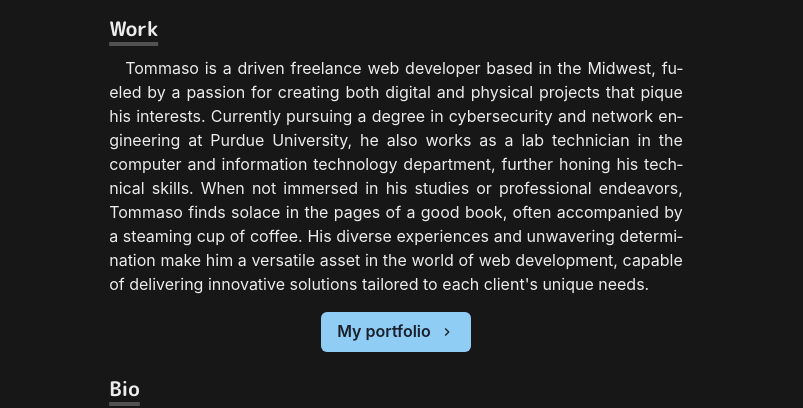
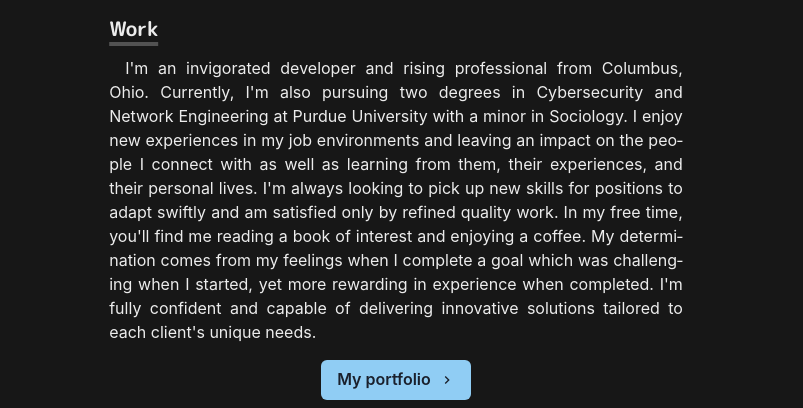
Before and after one commit to tgraewe/tgraewe-homepage, a Next.js app: page / in a window 1280 px wide. Shown: the part 230-638 px from the top of the page, without its empty margins (244-1047 px from the left). Built offline with nearby package versions, Linux system fonts and the light colour scheme.

Commit message:
Update index.js

```diff
--- a/pages/index.js
+++ b/pages/index.js
@@ -49,7 +49,7 @@ const Page = () => {
       <Heading as="h3" variant="section-title">
         Work
         </Heading>
-        <Paragraph>Tommaso is a driven freelance web developer based in the Midwest, fueled by a passion for creating both digital and physical projects that pique his interests. Currently pursuing a degree in cybersecurity and network engineering at Purdue University, he also works as a lab technician in the computer and information technology department, further honing his technical skills. When not immersed in his studies or professional endeavors, Tommaso finds solace in the pages of a good book, often accompanied by a steaming cup of coffee. His diverse experiences and unwavering determination make him a versatile asset in the world of web development, capable of delivering innovative solutions tailored to each client's unique needs.</Paragraph>
+        <Paragraph>I'm an invigorated developer and rising professional from Columbus, Ohio.   Currently, I'm also pursuing two degrees in Cybersecurity and Network Engineering at Purdue University with a minor in Sociology. I enjoy new experiences in my job environments and leaving an impact on the people I connect with as well as learning from them, their experiences, and their personal lives. I'm always looking to pick up new skills for positions to adapt swiftly and am satisfied only by refined quality work. In my free time, you'll find me reading a book of interest and enjoying a coffee. My determination comes from my feelings when I complete a goal which was challenging when I started, yet more rewarding in experience when completed. I'm fully confident and capable of delivering innovative solutions tailored to each client's unique needs.</Paragraph>
         <Box align="center" my={4}>
           <Button
             as={NextLink}
```
